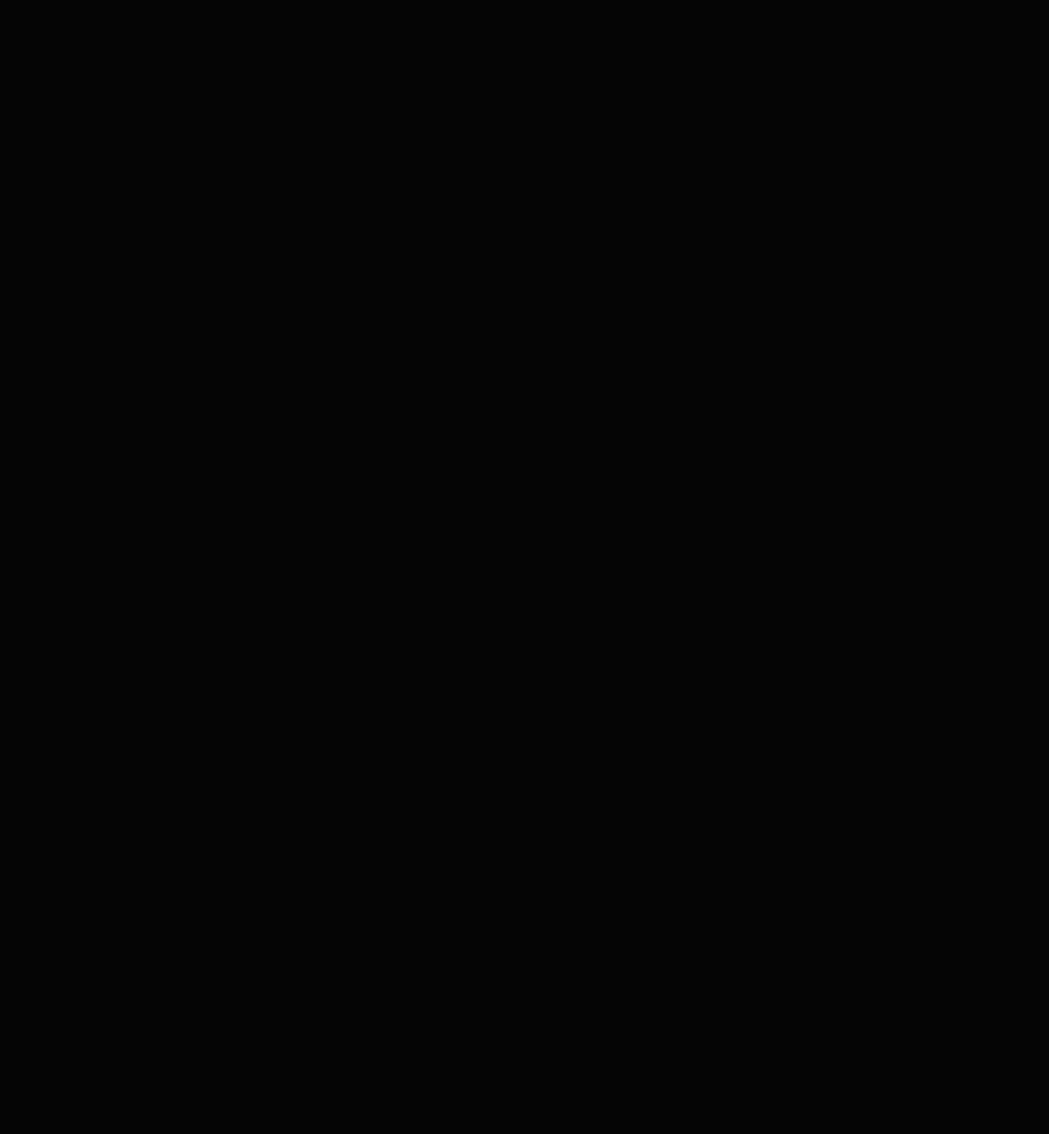
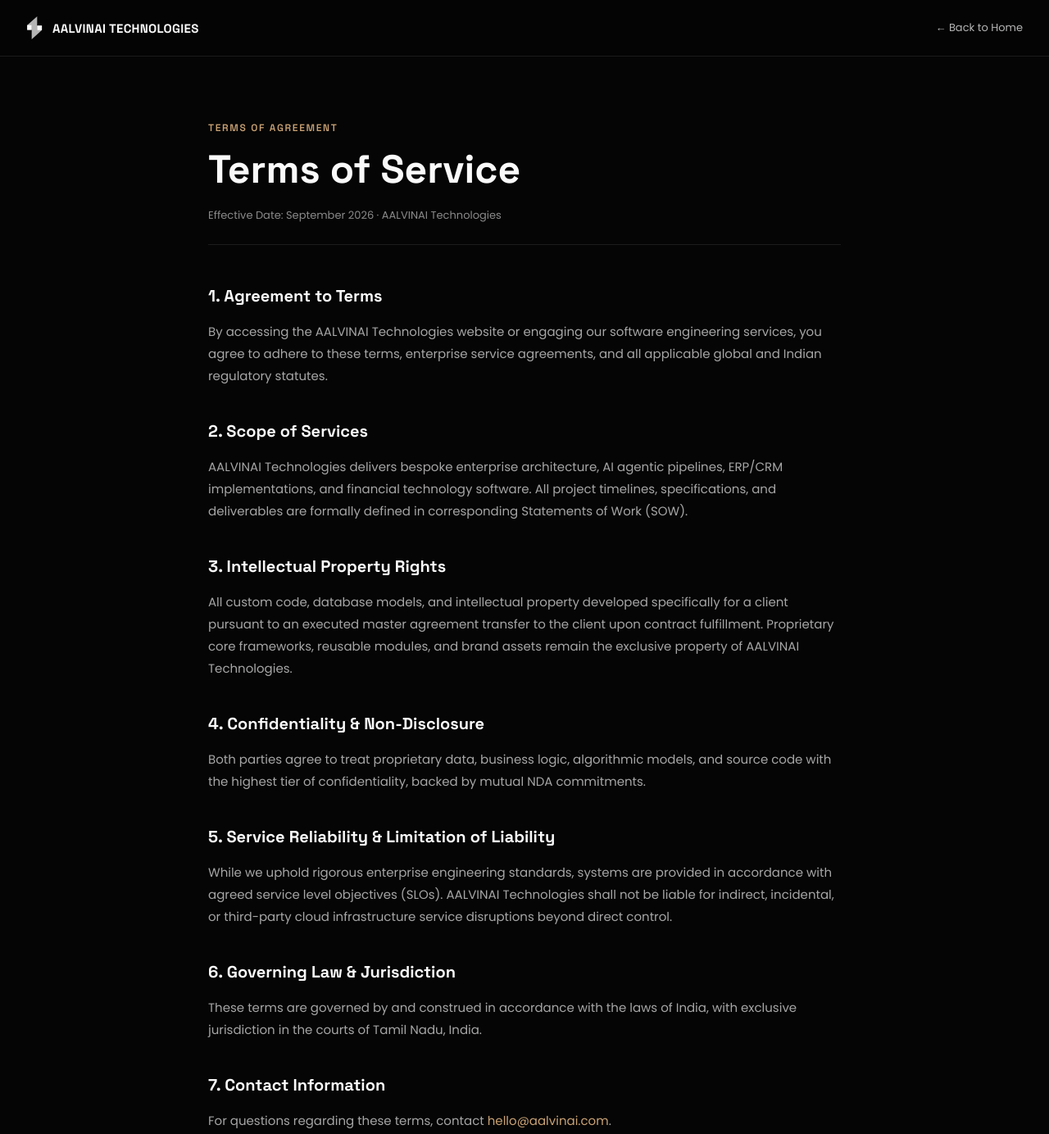
Before and after one commit to arunsanjeevms/AALVINAI, a plain HTML site: page terms.html in a window 1280 px wide. Shown: the top 1384 px of the page at 82% size. Before the commit the page ends 800 px from the top, so only its background shows below. Drawn offline with Linux system fonts and the light colour scheme.

Commit message:
feat(legal): finalize complete governing law and arbitration terms in terms.html

```diff
--- a/terms.html
+++ b/terms.html
@@ -103,6 +103,61 @@ h2{
 }
 p{ margin:0 0 18px; }
 ul{ margin:0 0 18px; padding-left:22px; }
+li{ margin-bottom:8px; }
+strong{ color:var(--ink); }
+a{ color:var(--warm); text-decoration:none; }
+a:hover{ text-decoration:underline; }
+.footer{
+  border-top:1px solid var(--line);
+  padding:32px 24px;
+  text-align:center;
+  font-size:12px;
+  color:var(--strip);
+}
+</style>
+</head>
+<body>
+<header class="header">
+  <a href="index.html" class="brand">
+    <svg viewBox="0 0 31.5 48.5" width="20" height="28" fill="none" xmlns="http://www.w3.org/2000/svg" aria-hidden="true">
+      <path d="M21.5 0 L21.5 19.5 L31.5 19.5 L31.5 29 L10 48.5 L10 28.5 L0.5 28.5 L0.5 18.5 Z" fill="#b4b4b4"/>
+      <rect x="0.5" y="18.5" width="9" height="10" fill="#fdfdfd"/>
+      <rect x="22" y="19.5" width="9.5" height="9.5" fill="#fdfdfd"/>
+    </svg>
+    <span>AALVINAI TECHNOLOGIES</span>
+  </a>
+  <a href="index.html" class="back-link">← Back to Home</a>
+</header>
+
+<main class="container">
+  <p class="eyebrow">Terms of Agreement</p>
+  <h1>Terms of Service</h1>
+  <p class="meta">Effective Date: September 2026 · AALVINAI Technologies</p>
+
+  <h2>1. Agreement to Terms</h2>
+  <p>By accessing the AALVINAI Technologies website or engaging our software engineering services, you agree to adhere to these terms, enterprise service agreements, and all applicable global and Indian regulatory statutes.</p>
+
+  <h2>2. Scope of Services</h2>
+  <p>AALVINAI Technologies delivers bespoke enterprise architecture, AI agentic pipelines, ERP/CRM implementations, and financial technology software. All project timelines, specifications, and deliverables are formally defined in corresponding Statements of Work (SOW).</p>
+
+  <h2>3. Intellectual Property Rights</h2>
+  <p>All custom code, database models, and intellectual property developed specifically for a client pursuant to an executed master agreement transfer to the client upon contract fulfillment. Proprietary core frameworks, reusable modules, and brand assets remain the exclusive property of AALVINAI Technologies.</p>
+
+  <h2>4. Confidentiality & Non-Disclosure</h2>
+  <p>Both parties agree to treat proprietary data, business logic, algorithmic models, and source code with the highest tier of confidentiality, backed by mutual NDA commitments.</p>
+
+  <h2>5. Service Reliability & Limitation of Liability</h2>
+  <p>While we uphold rigorous enterprise engineering standards, systems are provided in accordance with agreed service level objectives (SLOs). AALVINAI Technologies shall not be liable for indirect, incidental, or third-party cloud infrastructure service disruptions beyond direct control.</p>
+
+  <h2>6. Governing Law & Jurisdiction</h2>
+  <p>These terms are governed by and construed in accordance with the laws of India, with exclusive jurisdiction in the courts of Tamil Nadu, India.</p>
+
+  <h2>7. Contact Information</h2>
+  <p>For questions regarding these terms, contact <a href="mailto:hello@aalvinai.com">hello@aalvinai.com</a>.</p>
 </main>
+
+<footer class="footer">
+  <p>© 2026 AALVINAI Technologies. All rights reserved.</p>
+</footer>
 </body>
 </html>
```
